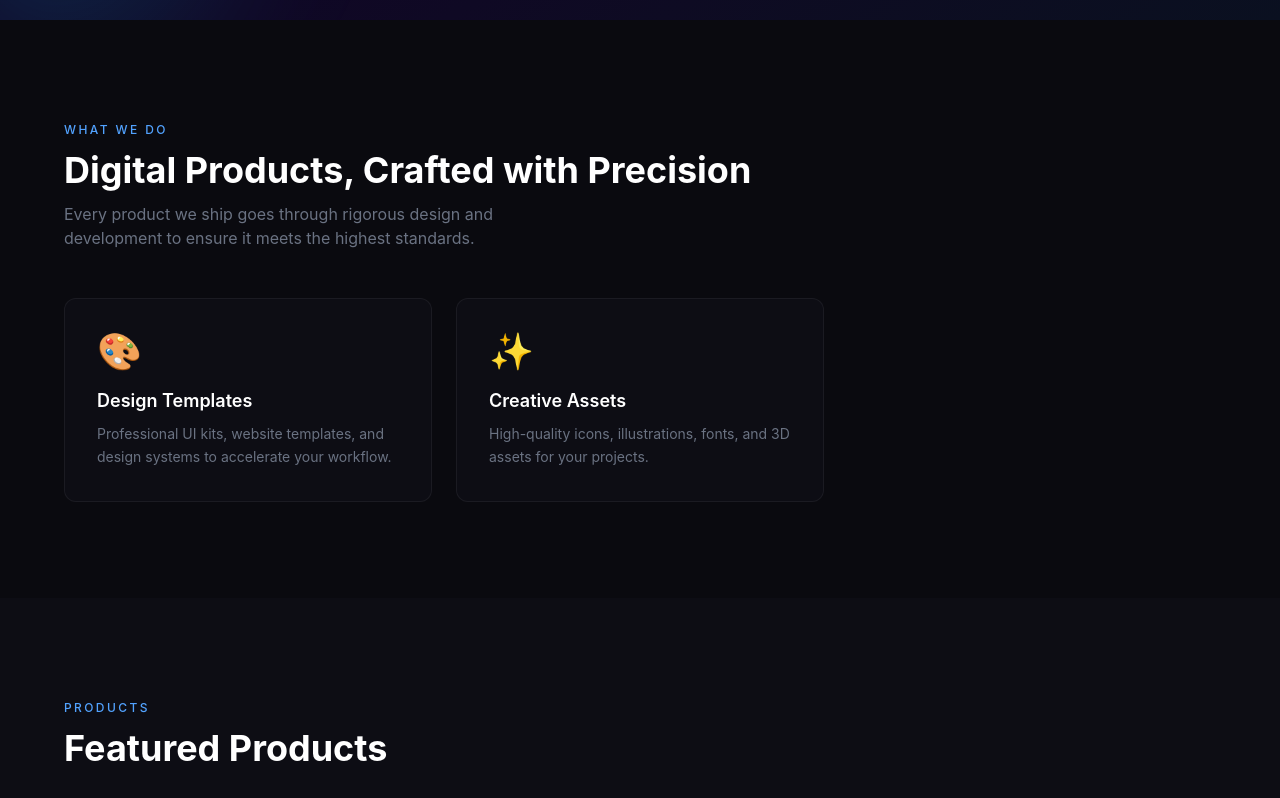
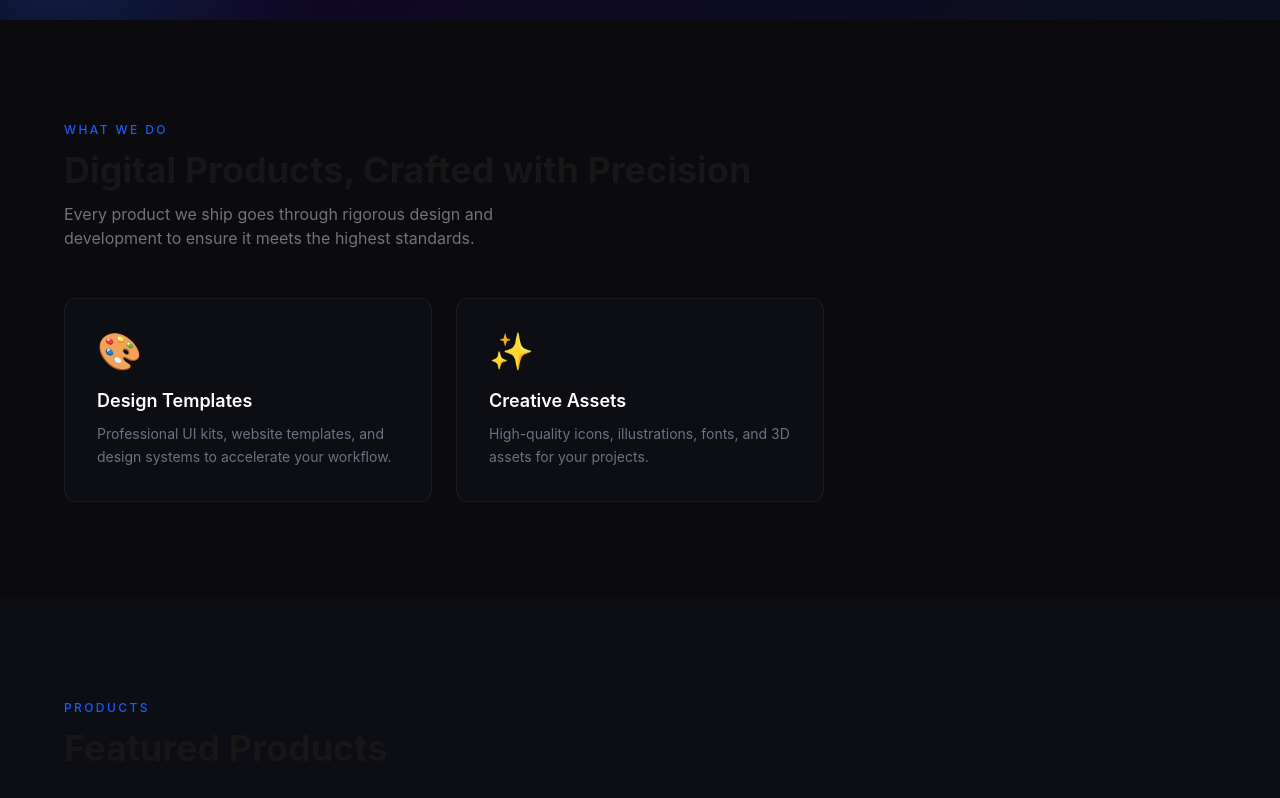
Before and after one commit to KANE-CMD99/kyno, a Next.js app: page / in a window 1280 px wide. Shown: the part 780-1578 px from the top of the page. Built offline with nearby package versions, Linux system fonts and the light colour scheme.

Commit message:
style: update SectionHeader to light theme with blue accent

```diff
--- a/src/components/SectionHeader.tsx
+++ b/src/components/SectionHeader.tsx
@@ -11,12 +11,12 @@ export default function SectionHeader({
 }: SectionHeaderProps) {
   return (
     <div className="mb-12">
-      <span className="mb-3 inline-block text-xs font-medium uppercase tracking-[0.2em] text-blue-400">
+      <span className="mb-3 inline-block text-xs font-medium uppercase tracking-[0.2em] text-blue-600">
         {label}
       </span>
-      <h2 className="text-3xl font-bold text-white md:text-4xl">{heading}</h2>
+      <h2 className="text-3xl font-bold text-neutral-900 md:text-4xl">{heading}</h2>
       {subtitle && (
-        <p className="mt-3 max-w-lg text-base text-gray-500">{subtitle}</p>
+        <p className="mt-3 max-w-lg text-base text-neutral-500">{subtitle}</p>
       )}
     </div>
   );
```
